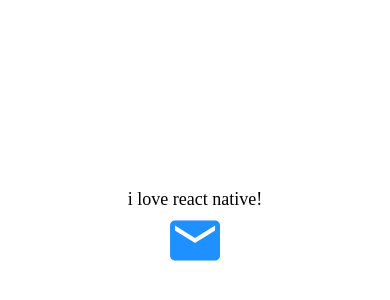
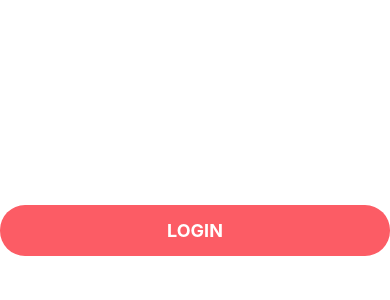
Before and after one commit to Mirumodapon/react-native_my-first-react-navtive, a React Native app: screen / in a window 390 px wide. Shown: the part 192-492 px from the top of the page. Built offline with nearby package versions, Linux system fonts and the light colour scheme.

Commit message:
add button component

```diff
--- a/App.js
+++ b/App.js
@@ -2,10 +2,8 @@
 import React from 'react';
 
 import { View } from 'react-native';
-import { MaterialCommunityIcons } from '@expo/vector-icons';
-import AppText from './app/components/AppText';
-// import ViewImageScreen from './app/screens/ViewImageScreen';
-// import WelcomeScreen from './app/screens/WelcomeScreen';
+
+import AppButton from './app/components/AppButton';
 
 export default function App() {
 	console.log('App executed!');
@@ -14,8 +12,7 @@
 		<View
 			style={{ flex: 1, justifyContent: 'center', alignItems: 'center' }}
 		>
-			<AppText>i love react native!</AppText>
-			<MaterialCommunityIcons name="email" size={60} color="dodgerblue" />
+			<AppButton title="Login" onPress={() => console.log('pressed!')} />
 		</View>
 	);
 }
--- /dev/null
+++ b/app/components/AppButton.js
@@ -0,0 +1,35 @@
+import React from 'react';
+import {
+	View,
+	StyleSheet,
+	Text,
+	TouchableOpacity,
+	Touchable
+} from 'react-native';
+
+import colors from '../config/colors';
+
+export default (props) => {
+	return (
+		<TouchableOpacity style={styles.button} onPress={props.onPress}>
+			<Text style={styles.text}>{props.title}</Text>
+		</TouchableOpacity>
+	);
+};
+
+const styles = StyleSheet.create({
+	button: {
+		backgroundColor: colors.primary,
+		borderRadius: 25,
+		justifyContent: 'center',
+		alignItems: 'center',
+		padding: 15,
+		width: '100%'
+	},
+	text: {
+		color: colors.white,
+		fontSize: 18,
+		textTransform: 'uppercase',
+		fontWeight: 'bold'
+	}
+});
--- a/app/config/colors.js
+++ b/app/config/colors.js
@@ -1,5 +1,6 @@
 export default {
 	primary: '#fc5c65',
 	secondary: '#4ecdc4',
-	black: '#000'
+	black: '#000',
+	white: '#fff'
 };
```
